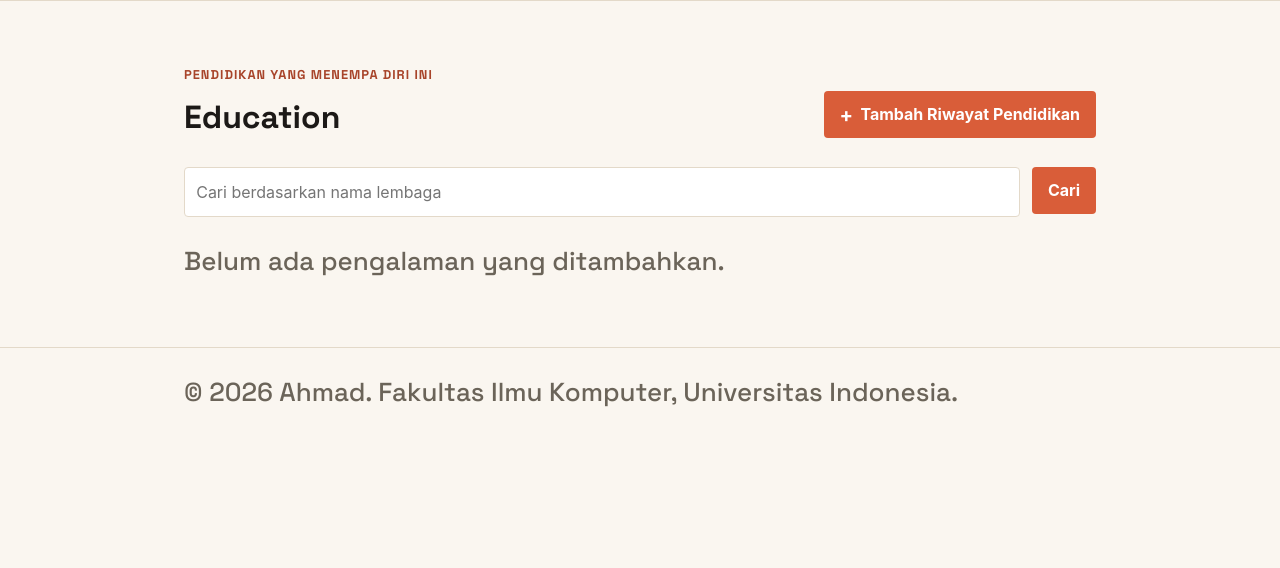
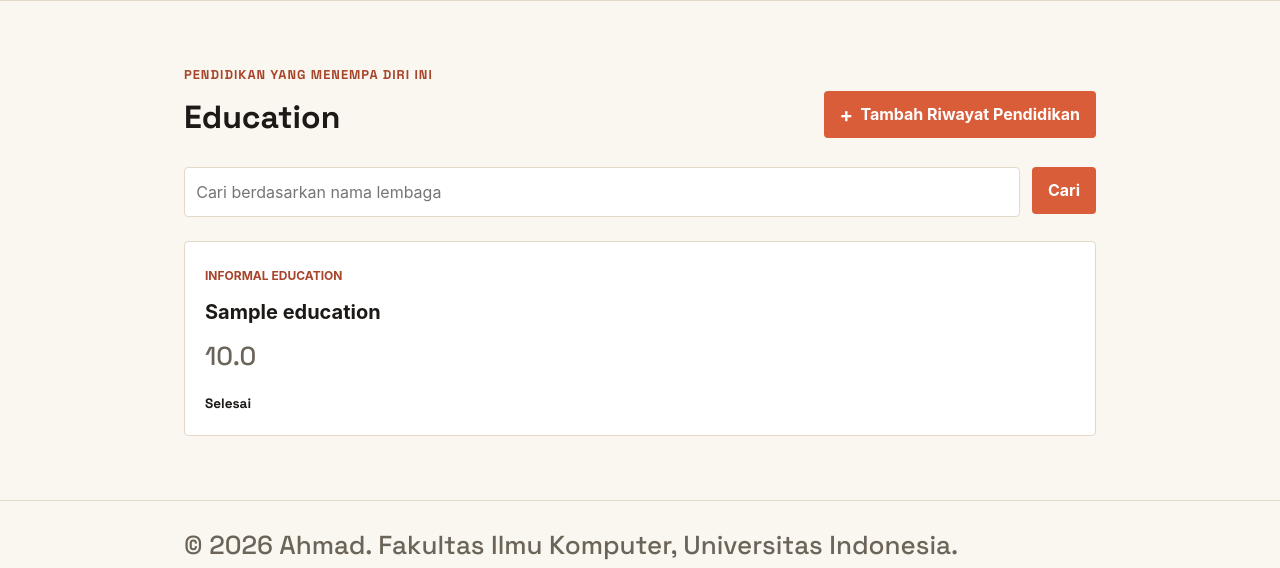
Before and after one commit to AhmadCSUI/myportofolio, a Django app: page /education/ in a window 1280 px wide. Shown: the part 74-642 px from the top of the page. Run offline with Django 5.2, Linux system fonts and the light colour scheme; tables that the repository leaves empty hold one stand-in row (values such as "Sample post").

Commit message:
fix: perbaiki key context education_list jadi educations_list biar list pendidikan tampil

```diff
--- a/templates/education.html
+++ b/templates/education.html
@@ -27,7 +27,7 @@
                     <button type="submit" class="button">Cari</button>
                 </form>
             <div class="experience-grid">
-                {% for education in education_list %}
+                {% for education in educations_list %}
                     <article class="experience-card">
                         <span class="experience-category">
                             {{ education.get_category_display }}
```
